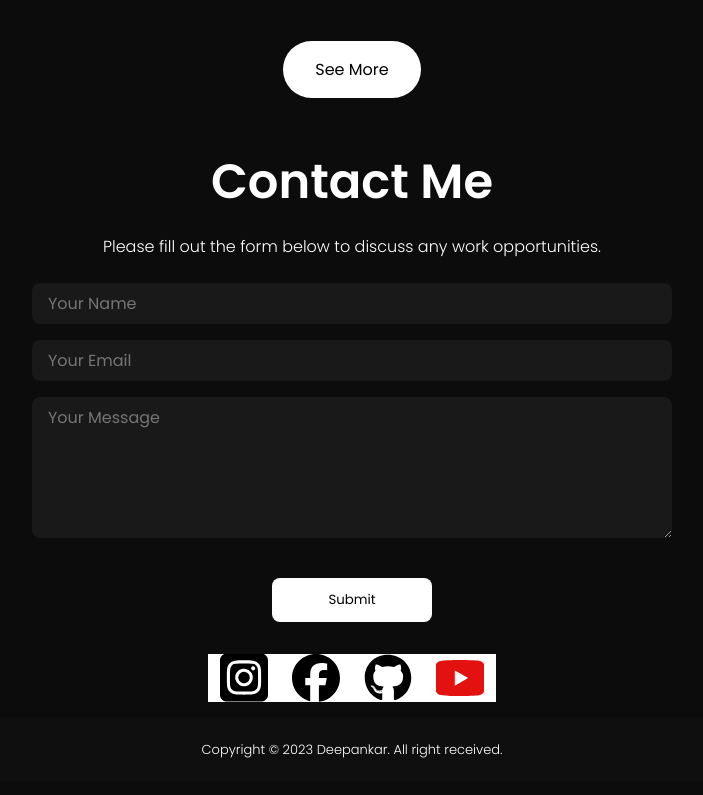
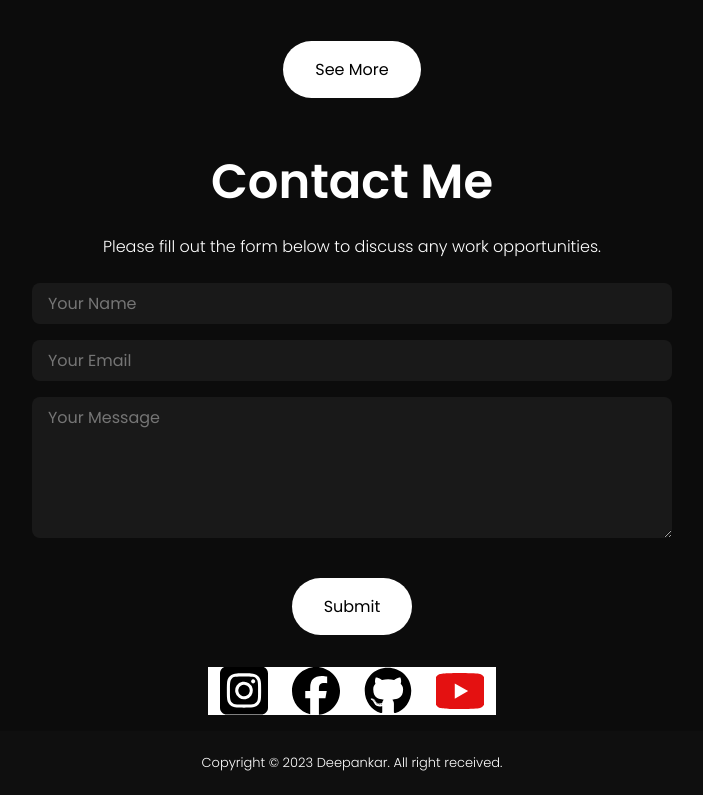
Before and after one commit to Dpnkrss/DPortfolio, a React (Create React App) app: page / in a window 1280 px wide. Shown: the part 2613-3408 px from the top of the page, without its empty margins (288-991 px from the left). Built offline with nearby package versions, Linux system fonts and the light colour scheme.

Commit message:
corrected submit button

```diff
--- a/src/components/Contact/contact.css
+++ b/src/components/Contact/contact.css
@@ -45,11 +45,18 @@
 }
 
 .submitBtn {
+  cursor: pointer;
+  transition: transform 0.3s ease;
+  margin: 2rem 0;
+  padding: 1rem 2rem;
+  border: none;
+  border-radius: 2rem;
   background: white;
-  border: none;
-  border-radius: 0.5rem;
-  margin: 2rem;
-  padding: 0.75rem 3.5rem;
+  font-size: 1rem;
+}
+
+.submitBtn:hover {
+  transform: scale(1.05);
 }
 
 .links {
```
